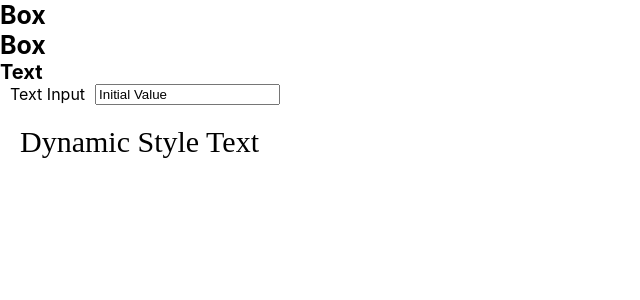
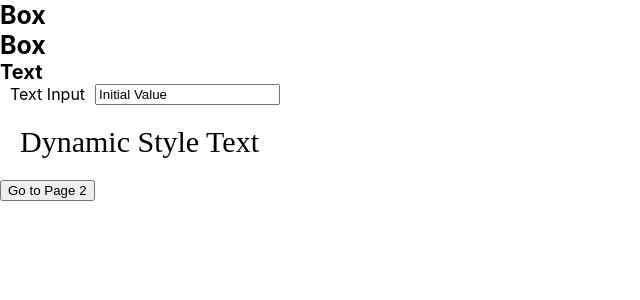
Before and after one commit to jaur001/React-automation-playground, a React (Create React App) app: page / in a window 1280 px wide. Shown: the top 300 px of the page, without its empty margins (0-640 px from the left). Built offline with nearby package versions, Linux system fonts and the light colour scheme.

Commit message:
Added Pagination to the module

```diff
--- a/package.json
+++ b/package.json
@@ -8,7 +8,6 @@
     "@testing-library/react": "^13.3.0",
     "@testing-library/user-event": "^13.5.0",
     "react": "^18.2.0",
-    "react-automation": "^1.0.4",
     "react-dom": "^18.2.0",
     "react-redux": "^8.0.2",
     "react-scripts": "^5.0.1",
--- a/public/pageStructure1.json
+++ b/public/page1.json
@@ -42,6 +42,14 @@
           }
         },
         "Component": "StyleText"
+      },
+      {
+        "id": "Button",
+        "props":{
+          "action":"Page2",
+          "label": "Go to Page 2"
+        },
+        "Component":"Button"
       }
     ]
   },
--- /dev/null
+++ b/public/pages.json
@@ -0,0 +1,7 @@
+{
+  "pages":{
+    "Page1": "./page1.json",
+    "Page2": "./page2.json"
+  },
+  "initialPage":"Page1"
+}
--- a/src/App.js
+++ b/src/App.js
@@ -1,6 +1,6 @@
 import './App.css';
-import PageLoader from './components/PageLoader';
 import Box from './components/Box/Box';
+import Button from "./components/Button/Button"
 import Text from './components/Text/Text';
 import StyleText from './components/StyleText/StyleText';
 import TextInput from './components/TextInput/TextInput';
@@ -8,16 +8,17 @@ import Table from './components/Table/Table';
 import VerticalTable from './components/Table/VerticalTable';
 import HorizontalTable from './components/Table/HorizontalTable';
 import { useDispatch } from 'react-redux';
+import PageHandler from './components/PageHandler';
 
 function App() {
   const dispatch = useDispatch();
-  const components = {Box,Text,StyleText,TextInput,Table,VerticalTable,HorizontalTable};
+  const components = {Box,Text,StyleText,TextInput,Table,VerticalTable,HorizontalTable,Button};
   const test = () => {
     console.log("test");
   }
-  const resources = {test}
+  const resources = {test};
   return (
-    <PageLoader path="./pageStructure1.json" components={components} resources={resources} dispatch={dispatch}/>
+    <PageHandler path="./pages.json" components={components} resources={resources} dispatch={dispatch}/>
   );
 }
 
--- /dev/null
+++ b/src/components/Button/Button.js
@@ -0,0 +1,6 @@
+
+function Button(props){
+  return <button onClick={props.action}>{props.label}</button>;
+}
+
+export default Button;
--- a/src/components/ComponentLoader.js
+++ b/src/components/ComponentLoader.js
@@ -3,8 +3,8 @@ import ComponentPopulator from "../utils/ComponentPopulator";
 import StateController from "../redux/StateController";
 import { useEffect, useMemo, useState } from "react";
 
-function populateComponents(pageStructure,components,resources) {
-  return new ComponentPopulator(components,resources).populateComponents(pageStructure);
+function populateComponents(page,components,resources) {
+  return new ComponentPopulator(components,resources).populateComponents(page);
 }
 
 function reduxIsRequired(state){
@@ -15,7 +15,7 @@ function ComponentLoader(props) {
   const [reduxLoaded,setReduxLoaded] = useState(false);
   const [MainComponent, state] = useMemo(
     () => {
-      return populateComponents(props.pageStructure,props.components,props.resources);
+      return populateComponents(props.page,props.components,props.resources);
     },
     [props]
   );
--- /dev/null
+++ b/src/components/PageHandler.js
@@ -0,0 +1,29 @@
+import { useState } from "react";
+import PageLoader from "./PageLoader";
+import PageReader from "../utils/PageReader";
+
+function PageHandler(props) {
+  const json = PageReader.getPages(props.path);
+  const [currentPage,setCurrentPage] = useState(json.initialPage);
+
+  const goToPage = {};
+  Object.keys(json.pages).forEach(page => {
+    goToPage[page] = ()=> {
+      setCurrentPage(page);
+    }
+  });
+  const resources = {
+    ...goToPage,
+    ...props.resources
+  }
+  return (
+    <PageLoader
+      path={json.pages[currentPage]}
+      components={props.components}
+      resources={resources}
+      dispatch={props.dispatch}
+    />
+  );
+}
+
+export default PageHandler;
--- a/src/components/PageLoader.js
+++ b/src/components/PageLoader.js
@@ -2,35 +2,12 @@ import React from 'react'
 import PageReader from "../utils/PageReader";
 import ComponentLoader from "./ComponentLoader";
 
-function getId(parentId,id,suffixId){
-  parentId = parentId ? parentId + "/" : "";
-  suffixId = suffixId ? suffixId : "";
-  return parentId + id + suffixId;
-}
-
-function prepareComponent(populatedComponents,compName){
-  const Component = populatedComponents[compName];
-  populatedComponents[compName] = (props) => {
-    const id = getId(props.parentId,props.id,props.suffixId);
-    return <Component key={id} id={id} {...props}>{props.children}</Component>;
-  };
-}
-
-function prepareComponents(components) {
-  const populatedComponents = {...components};
-  for (const compName in populatedComponents) {
-    prepareComponent(populatedComponents,compName)
-  }
-  return populatedComponents;
-}
-
 function PageLoader(props) {
-  const pageStructure = PageReader.getPageStructure(props.path);
-  const components = prepareComponents(props.components);
+  const page = PageReader.getPage(props.path);
   return (
     <ComponentLoader
-      pageStructure={pageStructure}
-      components={components}
+      page={page}
+      components={props.components}
       resources={props.resources}
       dispatch={props.dispatch}
     />
--- a/src/utils/ComponentPopulator.js
+++ b/src/utils/ComponentPopulator.js
@@ -31,24 +31,24 @@ export default class ComponentPopulator {
   validateComponent(json) {
     if (!json.hasOwnProperty("Component"))
       throw new ReactAutomationException("Missing 'Component' attribute!", "'Component' attribute is missing in json.");
-    if (!this.components.hasOwnProperty(json["Component"]))
-      throw new ReactAutomationException("Component does not exist!", "The component provided does not exist or was not provided to the PageLoader");
   }
 
   getComponent(id,defaultProps,compName){
-    const Component = this.components[compName];
+    const Component = this.components[compName]?this.components[compName]:compName;
     return function(extraProps){
-      const props = {...defaultProps,...extraProps}
-      return <Component id={id} {...props}/>
+      const props = {...defaultProps,...extraProps};
+      const fullId = ComponentPopulator.getComponentId(compName,props.parentId,id,props.suffixId);
+      const children = ComponentPopulator.getChildren(props.children)
+      return <Component key={fullId} id={fullId} {...props}>{children}</Component>
     };
   }
 
   populatePropValue(json, propValue) {
     if (typeof propValue !== 'function'){
-      if(this.components.hasOwnProperty(propValue))
+      if(this.resources.hasOwnProperty(propValue))
+        return this.resources[propValue];
+      else{
         return this.getComponent(json["id"],json["props"],propValue)
-      else{
-        return this.resources[propValue];
       };
     }
     return propValue;
@@ -83,6 +83,19 @@ export default class ComponentPopulator {
       this.resources.hasOwnProperty(propValue);
   }
 
+  static getChildren(children){
+    if(Array.isArray(children))
+        return children.map((Component,index) => <Component key={index} />);
+    return children;
+  }
+
+  static getComponentId(compName,parentId,id,suffixId){
+    parentId = parentId ? parentId + "/" : "";
+    suffixId = suffixId ? suffixId : "";
+    id = id ? id : compName;
+    return parentId + id + suffixId;
+  }
+
   static isComponent(json) {
     return json.hasOwnProperty("Component");
   }
--- a/src/utils/PageReader.js
+++ b/src/utils/PageReader.js
@@ -1,8 +1,14 @@
 import { HttpParams, HttpClient } from "./HttpClient";
 import ReactAutomationException from "./ReactAutomationException";
 
-const PageReader = {
-  getPageStructure: (path) => {
+class PageReader{
+  static getPages(path){
+    return PageReader.#readJson(path,"Error reading list of pages. Path tried: " + path);
+  }
+  static getPage(path){
+    return PageReader.#readJson(path,"Error reading page. Path tried: " + path);
+  }
+  static #readJson(path,errorMessage){
     let result = {};
     const headers = {
       "Content-Type": "application/json",
@@ -19,7 +25,7 @@ const PageReader = {
         result = body;
       },
       (status, body, headers) => {
-        throw new ReactAutomationException("Error reading Page Structure", body);
+        throw new ReactAutomationException(errorMessage, body);
       }
     );
     HttpClient.makeHttpRequest(params);
```
Also changed, not shown: public/page2.json (added, +27 -0 lines), public/pageStructure2.json (deleted, +0 -12 lines).
